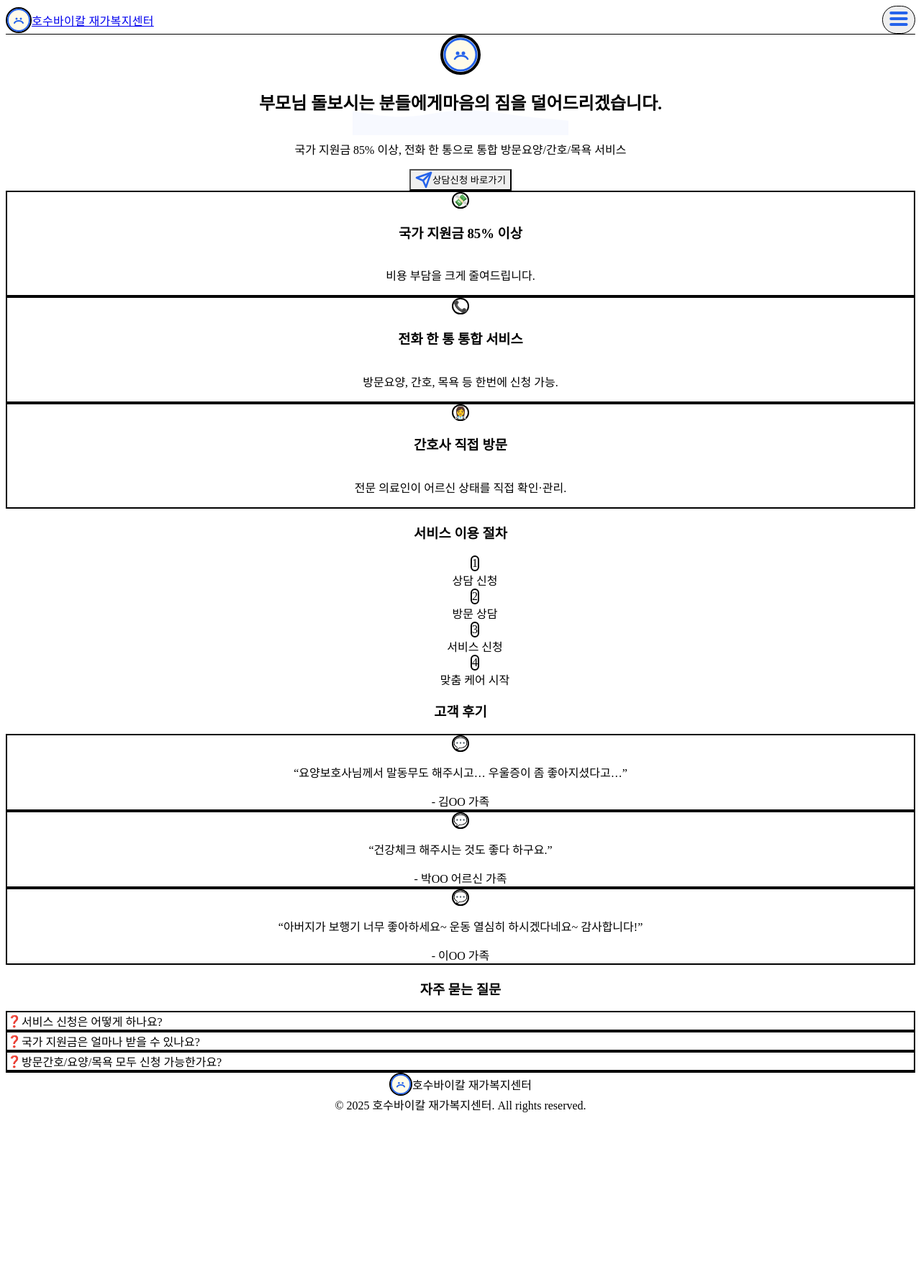
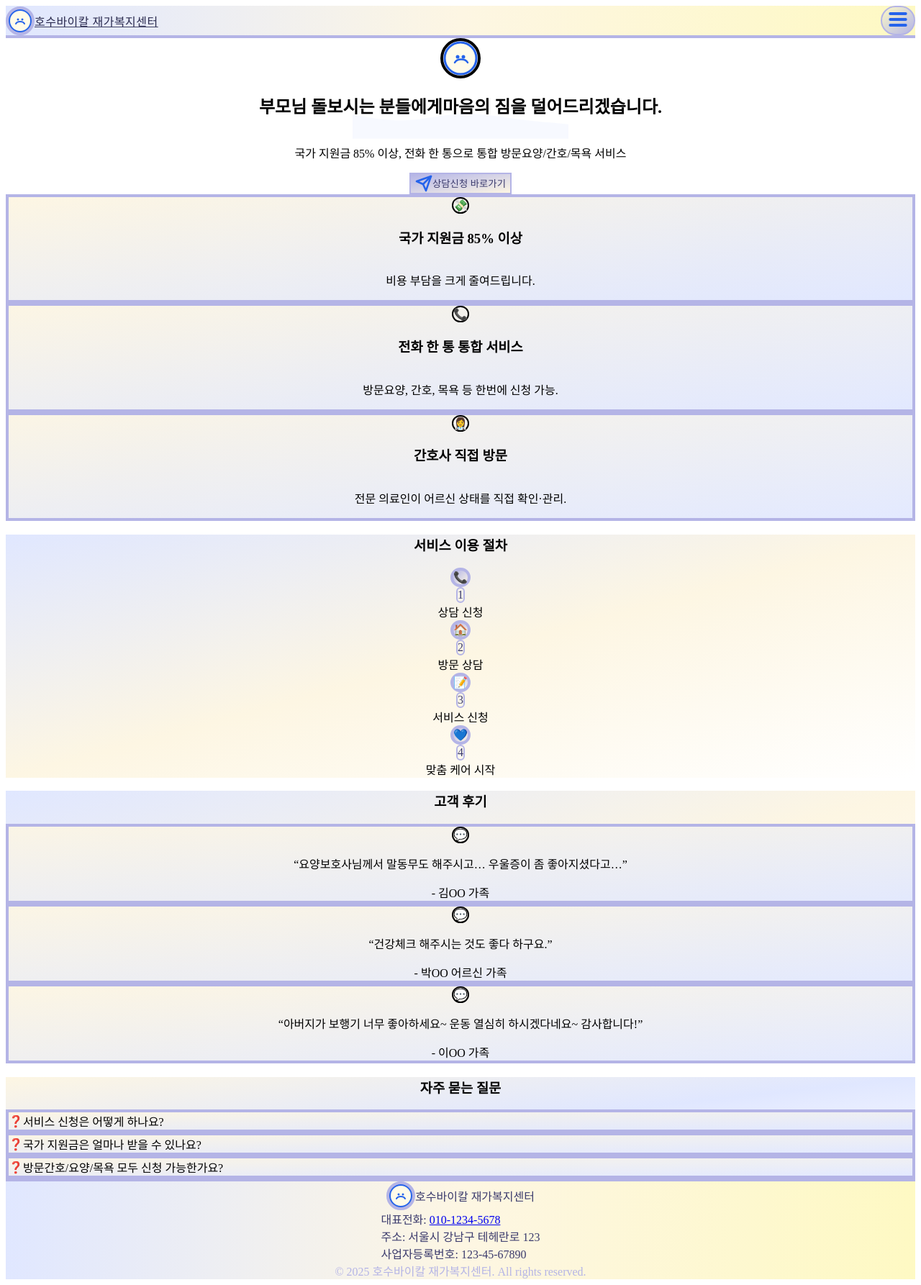
Before and after one commit to mxten777/mvp_project_18, a React (Vite) app: page / in a window 1280 px wide. Shown: the whole page at 72% size. Before the commit the page ends 1555 px from the top, so only its background shows below. Built offline with nearby package versions, Linux system fonts and the light colour scheme.

Commit message:
UI/UX 고도화: 헤더, 카드, 섹션 여백 및 시니어 친화적 디자인 최종 개선

```diff
--- a/src/components/Button.tsx
+++ b/src/components/Button.tsx
@@ -7,12 +7,10 @@ interface ButtonProps extends React.ButtonHTMLAttributes<HTMLButtonElement> {
 }
 
 const base =
-  "inline-flex items-center justify-center font-bold rounded-2xl shadow-lg transition-all duration-150 focus:outline-none focus:ring-4 focus:ring-blue-300 disabled:opacity-60 disabled:cursor-not-allowed";
+  "inline-flex items-center justify-center font-bold rounded-xl focus:outline-none focus:ring-2 focus:ring-offset-2 transition-all duration-150 select-none shadow-md hover:shadow-xl border-2";
 const variants = {
-  primary:
-    "bg-gradient-to-r from-blue-400 to-yellow-200 text-blue-900 hover:from-blue-500 hover:to-yellow-300 active:scale-95",
-  secondary:
-    "bg-gradient-to-r from-yellow-200 to-blue-100 text-blue-800 hover:from-yellow-300 hover:to-blue-200 active:scale-95 border border-blue-200",
+  primary: "bg-gradient-to-br from-[#b4b4e6] to-[#fdf6e3] text-[#3b3b6d] border-[#b4b4e6] hover:from-[#a3a3d1] hover:to-[#fef9c3] hover:text-[#22224c] hover:border-[#a3a3d1]",
+  secondary: "bg-white text-[#3b3b6d] border-[#b4b4e6] hover:bg-[#fdf6e3] hover:text-[#22224c] hover:border-[#a3a3d1]",
 };
 const sizes = {
   lg: "px-8 py-4 text-lg",
--- a/src/components/Card.tsx
+++ b/src/components/Card.tsx
@@ -7,7 +7,7 @@ interface CardProps {
 
 const Card: React.FC<CardProps> = ({ children, className = "" }) => (
   <div
-    className={`bg-white/90 rounded-3xl shadow-xl border-2 border-blue-100 p-6 md:p-8 hover:scale-105 hover:shadow-2xl transition-all duration-200 ${className}`}
+  className={`bg-gradient-to-br from-[#fdf6e3]/90 to-[#e0e7ff]/90 rounded-3xl shadow-2xl border-4 border-[#b4b4e6] p-6 md:p-8 my-8 md:my-12 mx-4 md:mx-8 hover:scale-[1.03] hover:z-20 hover:shadow-[0_12px_36px_0_rgba(60,60,120,0.16)] hover:border-[#a3a3d1] transition-all duration-200 relative ${className}`}
   >
     {children}
   </div>
--- a/src/components/FAQList.tsx
+++ b/src/components/FAQList.tsx
@@ -17,9 +17,9 @@ const faqs = [
 ];
 
 const FAQList: React.FC = () => (
-  <section className="py-12 bg-gradient-to-br from-blue-50 via-yellow-50 to-white">
-    <h3 className="text-2xl md:text-3xl font-extrabold text-blue-800 mb-8 text-center font-serif tracking-tight">자주 묻는 질문</h3>
-    <div className="space-y-6 max-w-2xl mx-auto px-4">
+  <section className="py-16 bg-gradient-to-br from-[#fdf6e3] via-[#e0e7ff] to-white">
+    <h3 className="text-2xl md:text-3xl font-extrabold text-blue-800 mb-12 text-center font-serif tracking-tight">자주 묻는 질문</h3>
+  <div className="space-y-12 max-w-3xl mx-auto px-6 md:px-8 py-2 md:py-4">
       {faqs.map((faq, i) => (
         <Card key={i} className="p-0 overflow-hidden">
           <details className="group transition-all duration-200">
--- a/src/components/Features.tsx
+++ b/src/components/Features.tsx
@@ -2,8 +2,8 @@ import React from "react";
 import Card from "./Card";
 
 const Features: React.FC = () => (
-  <section className="py-12 bg-gradient-to-br from-yellow-50 via-blue-50 to-white">
-    <div className="max-w-5xl mx-auto grid gap-8 md:grid-cols-3 px-4">
+  <section className="py-16 bg-gradient-to-br from-[#fdf6e3] via-[#e0e7ff] to-white">
+    <div className="max-w-6xl mx-auto grid gap-12 md:grid-cols-3 px-6 md:px-8">
       <Card className="flex flex-col items-center">
         <span className="inline-flex items-center justify-center w-16 h-16 rounded-full bg-gradient-to-br from-yellow-200 to-blue-100 shadow text-4xl mb-4 border-2 border-blue-200">💸</span>
         <h3 className="font-extrabold text-xl mb-2 text-blue-800 font-serif tracking-tight">국가 지원금 85% 이상</h3>
--- a/src/components/Footer.tsx
+++ b/src/components/Footer.tsx
@@ -1,20 +1,25 @@
 import React from "react";
 
 const Footer: React.FC = () => (
-  <footer className="w-full bg-gradient-to-r from-blue-100 via-yellow-50 to-white border-t-2 border-blue-200 mt-16 shadow-inner">
-    <div className="max-w-7xl mx-auto py-8 px-4 flex flex-col md:flex-row items-center justify-between gap-4 text-blue-800 text-base font-medium">
-      <div className="flex items-center gap-3">
-        <span className="inline-flex items-center justify-center w-10 h-10 rounded-full bg-gradient-to-br from-blue-200 to-yellow-100 shadow border-2 border-blue-200">
-          <svg width="28" height="28" viewBox="0 0 32 32" fill="none" xmlns="http://www.w3.org/2000/svg" aria-hidden="true">
+  <footer className="w-full bg-gradient-to-r from-[#e0e7ff] via-[#fdf6e3] to-[#fef9c3] border-t-4 border-[#b4b4e6] mt-20 shadow-inner">
+    <div className="max-w-7xl mx-auto py-10 px-6 flex flex-col md:flex-row items-center justify-between gap-6 text-[#3b3b6d] text-base font-medium">
+      <div className="flex items-center gap-4">
+        <span className="inline-flex items-center justify-center w-12 h-12 rounded-full bg-gradient-to-br from-[#b4b4e6] to-[#fef9c3] shadow-lg border-4 border-[#b4b4e6]">
+          <svg width="32" height="32" viewBox="0 0 32 32" fill="none" xmlns="http://www.w3.org/2000/svg" aria-hidden="true">
             <circle cx="16" cy="16" r="15" stroke="#2563eb" strokeWidth="2" fill="#fffbe9" />
             <path d="M10 20c2-4 10-4 12 0" stroke="#2563eb" strokeWidth="2" strokeLinecap="round"/>
             <circle cx="13" cy="14" r="1.5" fill="#2563eb"/>
             <circle cx="19" cy="14" r="1.5" fill="#2563eb"/>
           </svg>
         </span>
-        <span className="font-extrabold text-lg font-serif tracking-tight">호수바이칼 재가복지센터</span>
+        <span className="font-extrabold text-xl font-serif tracking-tight drop-shadow">호수바이칼 재가복지센터</span>
       </div>
-      <div className="text-blue-500 text-sm md:text-base font-medium">
+      <div className="flex flex-col md:flex-row md:items-center gap-2 md:gap-6 text-[#3b3b6d] text-sm md:text-base font-medium">
+        <span>대표전화: <a href="tel:010-1234-5678" className="underline hover:text-[#b4b4e6]">010-1234-5678</a></span>
+        <span>주소: 서울시 강남구 테헤란로 123</span>
+        <span>사업자등록번호: 123-45-67890</span>
+      </div>
+      <div className="text-[#b4b4e6] text-xs md:text-sm font-medium mt-2 md:mt-0">
         © {new Date().getFullYear()} 호수바이칼 재가복지센터. All rights reserved.
       </div>
     </div>
--- a/src/components/Header.tsx
+++ b/src/components/Header.tsx
@@ -20,15 +20,15 @@ const navLinks = [
 const Header: React.FC = () => {
   const [menuOpen, setMenuOpen] = useState(false);
   return (
-    <header className="w-full bg-gradient-to-r from-blue-100 via-white to-yellow-50 shadow-lg sticky top-0 z-50 border-b border-blue-200">
+  <header className="w-full bg-gradient-to-r from-[#e0e7ff] via-[#fdf6e3] to-[#fef9c3] shadow-2xl sticky top-0 z-50 border-b-4 border-[#b4b4e6] backdrop-blur-md/60">
       <nav
-        className="max-w-7xl mx-auto flex flex-col md:flex-row items-start md:items-center justify-between px-4 py-3 md:py-1.5"
+        className="max-w-7xl mx-auto flex flex-col md:flex-row items-start md:items-center justify-between px-4 py-4 md:py-2"
         role="navigation"
         aria-label="주요 메뉴"
       >
         <div className="flex w-full md:w-auto items-center justify-between">
-          <div className="flex items-center gap-2 select-none">
-            <span className="inline-flex items-center justify-center w-12 h-12 rounded-full bg-gradient-to-br from-blue-300 to-yellow-200 shadow-md border-2 border-blue-200">
+          <div className="flex items-center gap-3 select-none">
+            <span className="inline-flex items-center justify-center w-14 h-14 rounded-full bg-gradient-to-br from-[#b4b4e6] to-[#fef9c3] shadow-2xl border-4 border-[#b4b4e6]">
               <svg width="32" height="32" viewBox="0 0 32 32" fill="none" xmlns="http://www.w3.org/2000/svg" aria-hidden="true">
                 <circle cx="16" cy="16" r="15" stroke="#2563eb" strokeWidth="2" fill="#fffbe9" />
                 <path d="M10 20c2-4 10-4 12 0" stroke="#2563eb" strokeWidth="2" strokeLinecap="round"/>
@@ -36,12 +36,12 @@ const Header: React.FC = () => {
                 <circle cx="19" cy="14" r="1.5" fill="#2563eb"/>
               </svg>
             </span>
-            <Link to="/" className="text-2xl md:text-3xl font-extrabold tracking-tight text-blue-800 drop-shadow-sm font-serif" style={{letterSpacing: '0.02em'}}>
+            <Link to="/" className="text-2xl md:text-3xl font-extrabold tracking-tight text-[#2a2a4d] drop-shadow-lg font-serif" style={{letterSpacing: '0.03em', textShadow:'0 2px 8px #e0e7ff'}}>
               호수바이칼 재가복지센터
             </Link>
           </div>
           <button
-            className="block md:hidden p-3 ml-2 rounded-full bg-white/80 shadow border border-blue-200 text-4xl font-extrabold text-blue-700 focus:outline-none focus:ring-2 focus:ring-blue-400 active:bg-blue-100 transition-all duration-150"
+            className="block md:hidden p-3 ml-2 rounded-full bg-gradient-to-br from-[#fef9c3] to-[#b4b4e6] shadow-lg border-2 border-[#b4b4e6] text-4xl font-extrabold text-[#3b3b6d] focus:outline-none focus:ring-2 focus:ring-[#b4b4e6] active:bg-[#fef9c3] transition-all duration-150"
             aria-label={menuOpen ? "메뉴 닫기" : "메뉴 열기"}
             aria-expanded={menuOpen}
             aria-controls="main-nav-menu"
@@ -66,14 +66,14 @@ const Header: React.FC = () => {
         </div>
         <ul
           id="main-nav-menu"
-          className={`${menuOpen ? 'flex' : 'hidden'} flex-col md:flex md:flex-row flex-wrap gap-2 md:gap-6 text-lg font-semibold w-full md:w-auto mt-2 md:mt-0 bg-white/90 md:bg-transparent border-t md:border-0 rounded-b-2xl md:rounded-none shadow-md md:shadow-none px-2 md:px-0 py-2 md:py-0`}
+          className={`${menuOpen ? 'flex' : 'hidden'} flex-col md:flex md:flex-row flex-wrap gap-3 md:gap-7 text-lg font-semibold w-full md:w-auto mt-2 md:mt-0 bg-white/95 md:bg-transparent border-t-2 md:border-0 border-[#b4b4e6] rounded-b-2xl md:rounded-none shadow-xl md:shadow-none px-3 md:px-0 py-3 md:py-0 backdrop-blur-sm`}
           role="menubar"
         >
           {navLinks.map((link) => (
             <li key={link.to} role="none">
               <Link
                 to={link.to}
-                className="block px-5 py-2 rounded-xl hover:bg-yellow-100 hover:text-blue-800 focus:outline-none focus:ring-2 focus:ring-blue-400 active:bg-blue-100 transition-all duration-150 text-blue-700 text-lg font-serif tracking-wide shadow-sm"
+                className="block px-6 py-2 rounded-2xl hover:bg-[#fef9c3] hover:text-[#2a2a4d] focus:outline-none focus:ring-2 focus:ring-[#b4b4e6] active:bg-[#fef9c3] transition-all duration-150 text-[#2a2a4d] text-lg font-serif tracking-wide shadow border border-[#b4b4e6]/50 drop-shadow-sm"
                 aria-label={link.label}
                 role="menuitem"
                 tabIndex={0}
--- a/src/components/Steps.tsx
+++ b/src/components/Steps.tsx
@@ -1,26 +1,26 @@
 import React from "react";
 
 const Steps: React.FC = () => (
-  <section className="py-12 bg-gradient-to-br from-blue-50 via-yellow-50 to-white">
-    <h3 className="text-2xl md:text-3xl font-extrabold text-blue-800 mb-8 text-center font-serif tracking-tight">서비스 이용 절차</h3>
-    <ol className="flex flex-col md:flex-row items-center justify-center gap-8 md:gap-12">
-      <li className="flex flex-col items-center">
-        <span className="w-16 h-16 flex items-center justify-center bg-gradient-to-br from-blue-200 to-yellow-100 text-blue-800 rounded-full font-extrabold text-2xl mb-3 shadow-lg border-2 border-blue-100">1</span>
-        <span className="font-bold text-lg text-blue-700">상담 신청</span>
-      </li>
-      <li className="flex flex-col items-center">
-        <span className="w-16 h-16 flex items-center justify-center bg-gradient-to-br from-blue-200 to-yellow-100 text-blue-800 rounded-full font-extrabold text-2xl mb-3 shadow-lg border-2 border-blue-100">2</span>
-        <span className="font-bold text-lg text-blue-700">방문 상담</span>
-      </li>
-      <li className="flex flex-col items-center">
-        <span className="w-16 h-16 flex items-center justify-center bg-gradient-to-br from-blue-200 to-yellow-100 text-blue-800 rounded-full font-extrabold text-2xl mb-3 shadow-lg border-2 border-blue-100">3</span>
-        <span className="font-bold text-lg text-blue-700">서비스 신청</span>
-      </li>
-      <li className="flex flex-col items-center">
-        <span className="w-16 h-16 flex items-center justify-center bg-gradient-to-br from-blue-200 to-yellow-100 text-blue-800 rounded-full font-extrabold text-2xl mb-3 shadow-lg border-2 border-blue-100">4</span>
-        <span className="font-bold text-lg text-blue-700">맞춤 케어 시작</span>
-      </li>
-    </ol>
+  <section className="py-16 bg-gradient-to-br from-[#e0e7ff] via-[#fdf6e3] to-white">
+    <h3 className="text-2xl md:text-3xl font-extrabold text-blue-800 mb-12 text-center font-serif tracking-tight drop-shadow">서비스 이용 절차</h3>
+    <div className="relative flex flex-col md:flex-row items-center justify-center gap-12 md:gap-0 max-w-4xl mx-auto px-4">
+      {/* 연결선 (데스크탑) */}
+      <div className="hidden md:block absolute top-1/2 left-0 right-0 h-0.5 bg-gradient-to-r from-[#b4b4e6]/30 via-[#fdf6e3]/60 to-[#b4b4e6]/30 z-0" style={{transform:'translateY(-50%)'}} />
+      {[
+        { num: 1, label: '상담 신청', icon: '📞' },
+        { num: 2, label: '방문 상담', icon: '🏠' },
+        { num: 3, label: '서비스 신청', icon: '📝' },
+        { num: 4, label: '맞춤 케어 시작', icon: '💙' },
+      ].map((step) => (
+        <div key={step.num} className="relative z-10 flex flex-col items-center md:w-1/4 group my-6 md:my-0 mx-0 md:mx-4" style={{zIndex:20}}>
+          <div className="w-16 h-16 flex items-center justify-center rounded-full bg-gradient-to-br from-[#b4b4e6] to-[#fdf6e3] text-3xl md:text-4xl font-extrabold mb-3 shadow-xl border-4 border-[#b4b4e6] group-hover:scale-105 transition-transform duration-200">
+            <span>{step.icon}</span>
+          </div>
+          <div className="w-10 h-10 flex items-center justify-center rounded-full bg-white border-2 border-[#b4b4e6] text-xl font-extrabold text-[#3b3b6d] shadow mb-2 -mt-6 z-20">{step.num}</div>
+          <span className="font-bold text-lg md:text-xl text-blue-800 text-center drop-shadow-sm group-hover:text-[#b4b4e6] transition-colors duration-200">{step.label}</span>
+        </div>
+      ))}
+    </div>
   </section>
 );
 
--- a/src/components/TestimonialList.tsx
+++ b/src/components/TestimonialList.tsx
@@ -17,9 +17,9 @@ const testimonials = [
 ];
 
 const TestimonialList: React.FC = () => (
-  <section className="py-12 bg-gradient-to-br from-yellow-50 via-blue-50 to-white">
-    <h3 className="text-2xl md:text-3xl font-extrabold text-blue-800 mb-8 text-center font-serif tracking-tight">고객 후기</h3>
-    <div className="grid gap-8 md:grid-cols-3 max-w-5xl mx-auto px-4">
+  <section className="py-16 bg-gradient-to-br from-[#e0e7ff] via-[#fdf6e3] to-white">
+    <h3 className="text-2xl md:text-3xl font-extrabold text-blue-800 mb-12 text-center font-serif tracking-tight">고객 후기</h3>
+  <div className="grid gap-16 md:grid-cols-3 max-w-6xl mx-auto px-6 md:px-8 py-2 md:py-4">
       {testimonials.map((t, i) => (
         <Card key={i} className="flex flex-col items-center">
           <span className="inline-flex items-center justify-center w-12 h-12 rounded-full bg-gradient-to-br from-blue-200 to-yellow-100 shadow text-2xl mb-4 border-2 border-blue-200 text-blue-700">💬</span>
```
Also changed, not shown: 1 other file (tests, documents, lock files or other folders).
